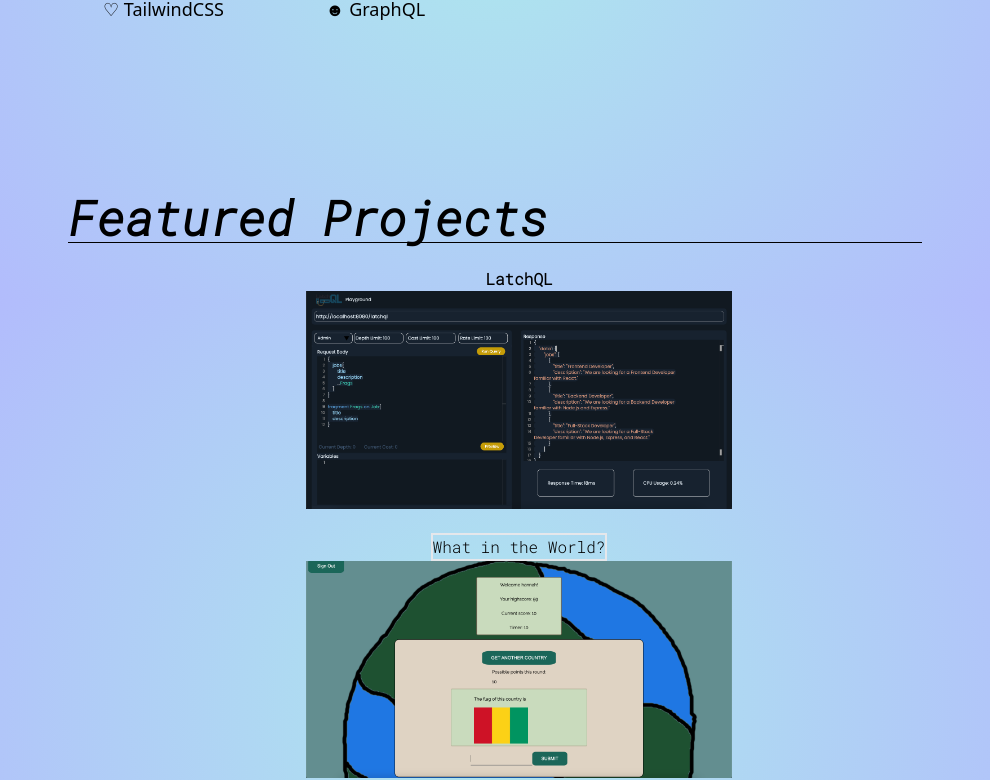
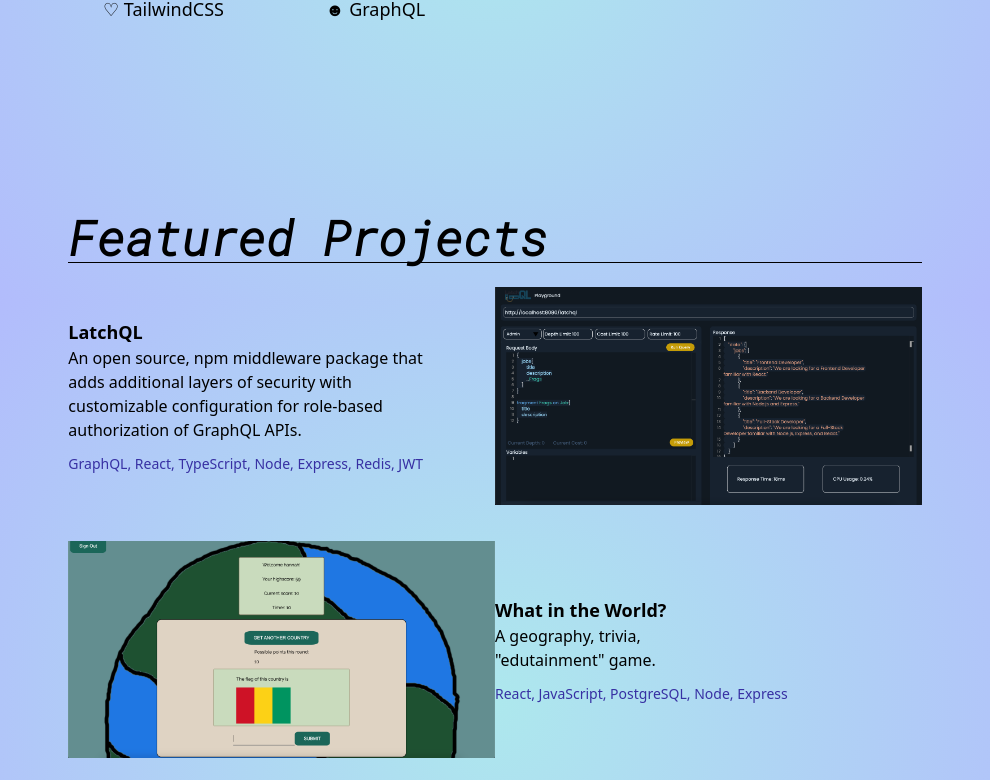
Before and after one commit to hbernie/personal-website, a React (Vite) app: page / in a window 1280 px wide. Shown: the part 1298-2078 px from the top of the page, without its empty margins (145-1135 px from the left). Built offline with nearby package versions, Linux system fonts and the light colour scheme; a web font is replaced by a local one.

Commit message:
project section updated

```diff
--- a/package.json
+++ b/package.json
@@ -1,5 +1,4 @@
 {
-  "homepage": "https://hbernie.github.io/personal-website/",
   "name": "portfolio",
   "private": true,
   "version": "0.0.0",
--- a/src/components/Projects.tsx
+++ b/src/components/Projects.tsx
@@ -2,6 +2,7 @@ import { Element } from 'react-scroll';
 import { useInView } from 'react-intersection-observer';
 import latchql from '../assets/latchql.png';
 import trivia from '../assets/trivia.png';
+import github from '../assets/github_logo.svg';
 
 export default function Projects(){
 
@@ -12,20 +13,34 @@ export default function Projects(){
 
   return(
     <Element name="projects">
-     <div ref={ref} className={`flex flex-col justify-center items-center h-screen space-x-12 ${inView ? 'opacity-100 fadeinfast' : 'opacity-0'}`}>
+     <div ref={ref} className={`flex flex-col justify-center items-center h-screen ${inView ? 'opacity-100 fadeinfast' : 'opacity-0'}`}>
       <div className='flex flex-col w-2/3'>
         <h2 className='font-bold italic text-5xl'>Featured Projects</h2>
         <hr className='border-1 border-black'></hr>
         <br></br>
       </div>
 
-        <h2 className='font-bold'>LatchQL</h2>
-        <img src={latchql} className='w-1/3 h-auto'></img>
+    <div className='w-2/3'>
+      <div className='flex flex-row'>
+        <div className='flex flex-col justify-center'>
+          <p className='text-lg font-bold'>LatchQL</p>
+          <p className='w-5/6'>An open source, npm middleware package that adds additional layers of security with customizable configuration for role-based authorization of GraphQL APIs.</p>
+          <h3 className='text-sm mt-3 text-indigo-800'>GraphQL, React, TypeScript, Node, Express, Redis, JWT</h3>
+        </div>
+        <img src={latchql} className='w-1/2 h-1/2 hover:scale-125 transition-all duration-500'></img>
+      </div>
 
         <br></br>
 
-      <h2 className='border-2'>What in the World?</h2>
-      <img src={trivia} className='w-1/3 h-auto'></img>
+        <div className='flex flex-row mt-3'>
+        <img src={trivia} className='w-1/2 h-1/2 hover:scale-125 transition-all duration-500'></img>
+        <div className='flex flex-col justify-center'>
+          <p className='text-lg font-bold'>What in the World?</p>
+          <p className='w-5/6'>A geography, trivia, "edutainment" game.</p>
+          <h3 className='text-sm mt-3 text-indigo-800'>React, JavaScript, PostgreSQL, Node, Express</h3>
+        </div>
+
+      </div>
 
       <br></br>
 
@@ -33,6 +48,7 @@ export default function Projects(){
 
       <h2 className='border-2'>Some static websites: LatchQL Landing Page + Portfolio Website</h2>
       </div>
+      </div>
     </Element>
   )
 }
```
